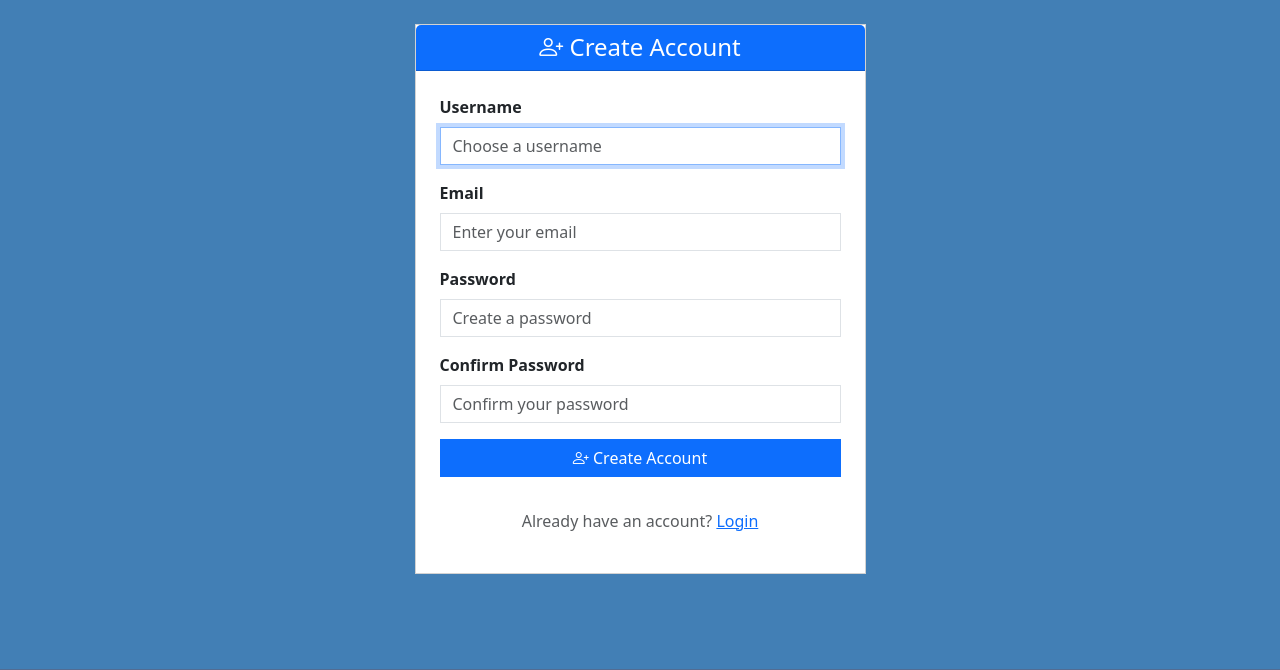
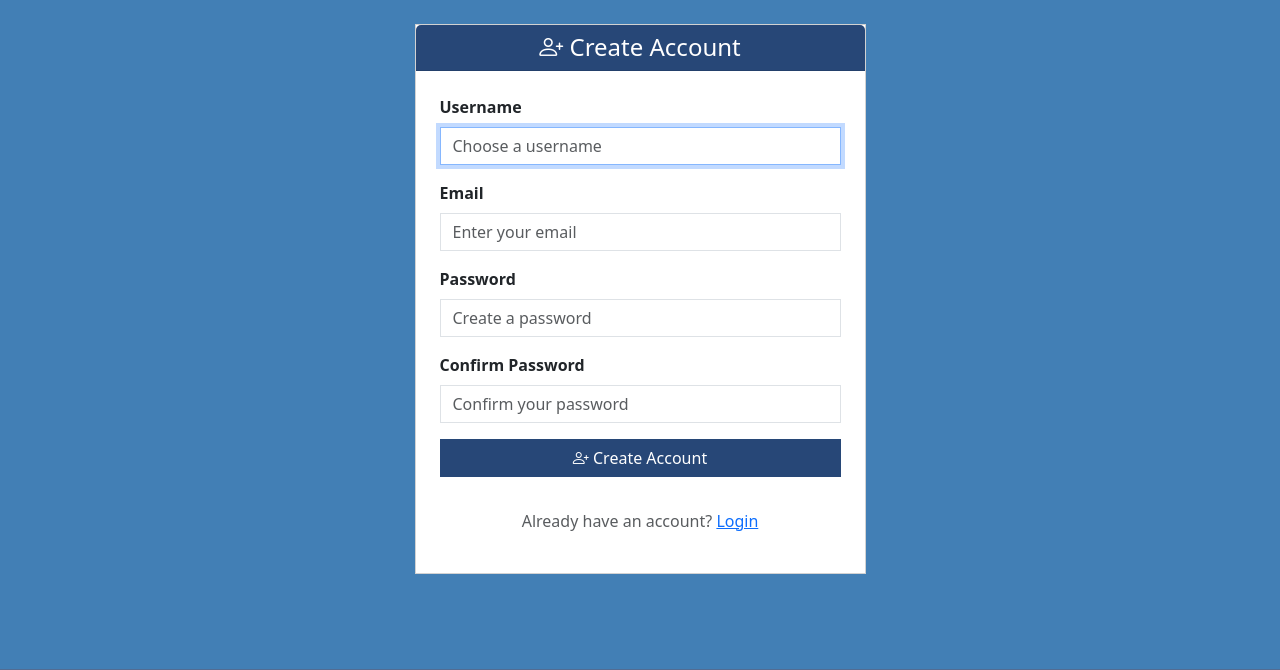
Before and after one commit to DarylMurphyCoder/planit, a Django app: template templates/accounts/signup.html in a window 1280 px wide. Shown: the part 56-726 px from the top of the page. Run offline with Django 3.2, Linux system fonts and the light colour scheme; the template is opened without the code that fills it, so the values that code supplies are empty.

Commit message:
Update card header and button styling to match footer color
- Change card headers to footer color (#274777)
- Update Apply Filters button to match footer color
- Add darker hover state for button
- Improve visual consistency across app

```diff
--- a/static/css/style.css
+++ b/static/css/style.css
@@ -71,3 +71,28 @@ textarea {
   justify-content: center;
   gap: 1.75rem;
 }
+
+/* Card header styling - match footer color */
+.card-header {
+  background-color: #274777 !important;
+  color: #ffffff !important;
+  border-bottom: 1px solid rgba(0, 0, 0, 0.1);
+}
+
+.card-header h5 {
+  color: #ffffff;
+  margin-bottom: 0;
+}
+
+/* Apply Filters button - match footer color */
+.btn-primary {
+  background-color: #274777;
+  border-color: #274777;
+}
+
+.btn-primary:hover,
+.btn-primary:active,
+.btn-primary:focus {
+  background-color: #1a2f4a;
+  border-color: #1a2f4a;
+}
```
